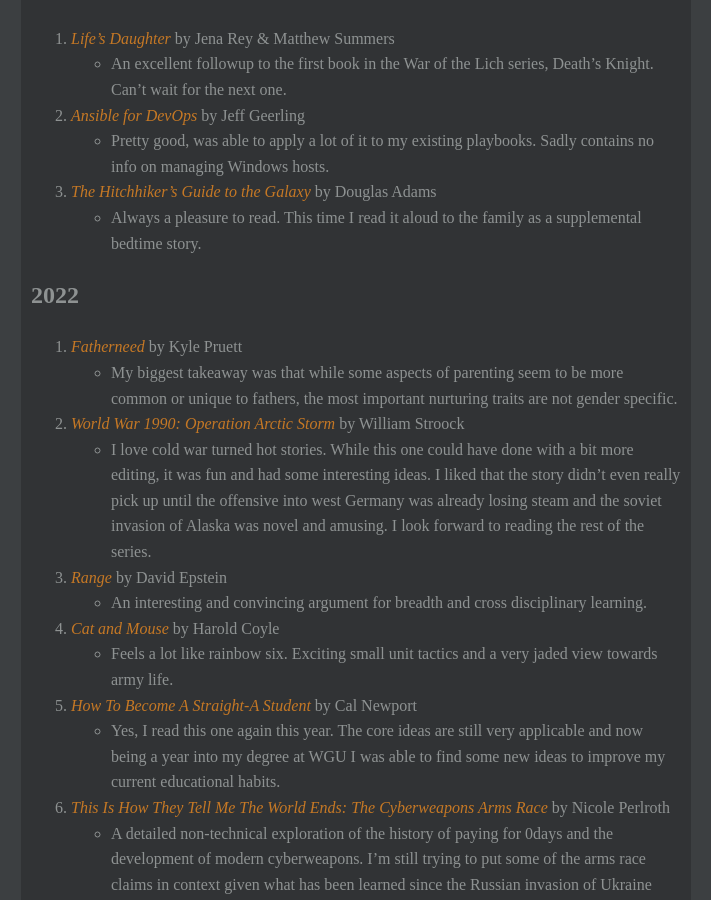
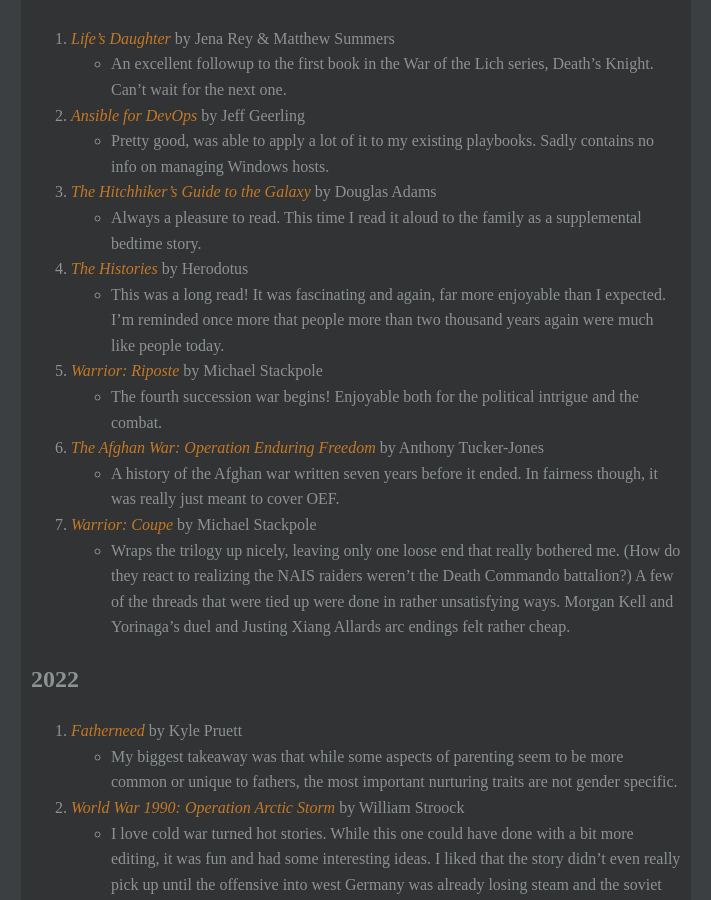
Before and after one commit to noUsernamesLef7/noUsernamesLef7.github.io, a Jekyll site: the page built from personal/books/index.md, in a window 1280 px wide and 900 px high, scrolled down 249 px. Shown: the whole window, without its empty margins (284-995 px from the left). Built offline with Jekyll 4.4.1, drawn with Linux system fonts in a browser that asks for light colours.

Commit message:
Update reading list

```diff
--- a/personal/books/index.md
+++ b/personal/books/index.md
@@ -15,6 +15,14 @@ A few groupings of my favorite books on specific topics or genres, as well as a
     * Pretty good, was able to apply a lot of it to my existing playbooks. Sadly contains no info on managing Windows hosts.
 3. *The Hitchhiker's Guide to the Galaxy* by Douglas Adams
     * Always a pleasure to read. This time I read it aloud to the family as a supplemental bedtime story.
+4. *The Histories* by Herodotus
+    * This was a long read! It was fascinating and again, far more enjoyable than I expected. I'm reminded once more that people more than two thousand years again were much like people today.
+5. *Warrior: Riposte* by Michael Stackpole
+    * The fourth succession war begins! Enjoyable both for the political intrigue and the combat.
+6. *The Afghan War: Operation Enduring Freedom* by Anthony Tucker-Jones
+    * A history of the Afghan war written seven years before it ended. In fairness though, it was really just meant to cover OEF.
+7. *Warrior: Coupe* by Michael Stackpole
+    * Wraps the trilogy up nicely, leaving only one loose end that really bothered me. (How do they react to realizing the NAIS raiders weren't the Death Commando battalion?) A few of the threads that were tied up were done in rather unsatisfying ways. Morgan Kell and Yorinaga's duel and Justing Xiang Allards arc endings felt rather cheap.
 
 ## 2022
 1. *Fatherneed* by Kyle Pruett
```
